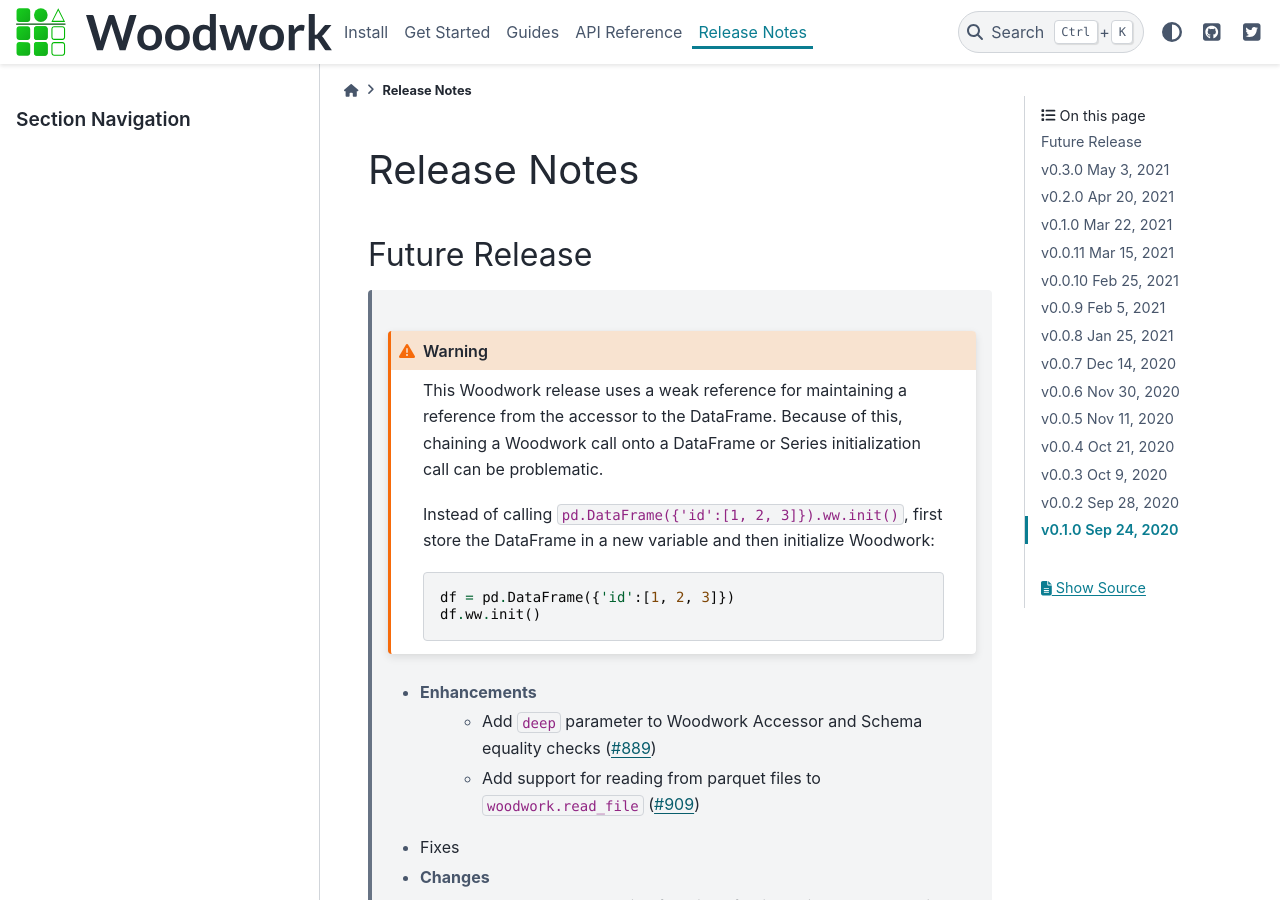
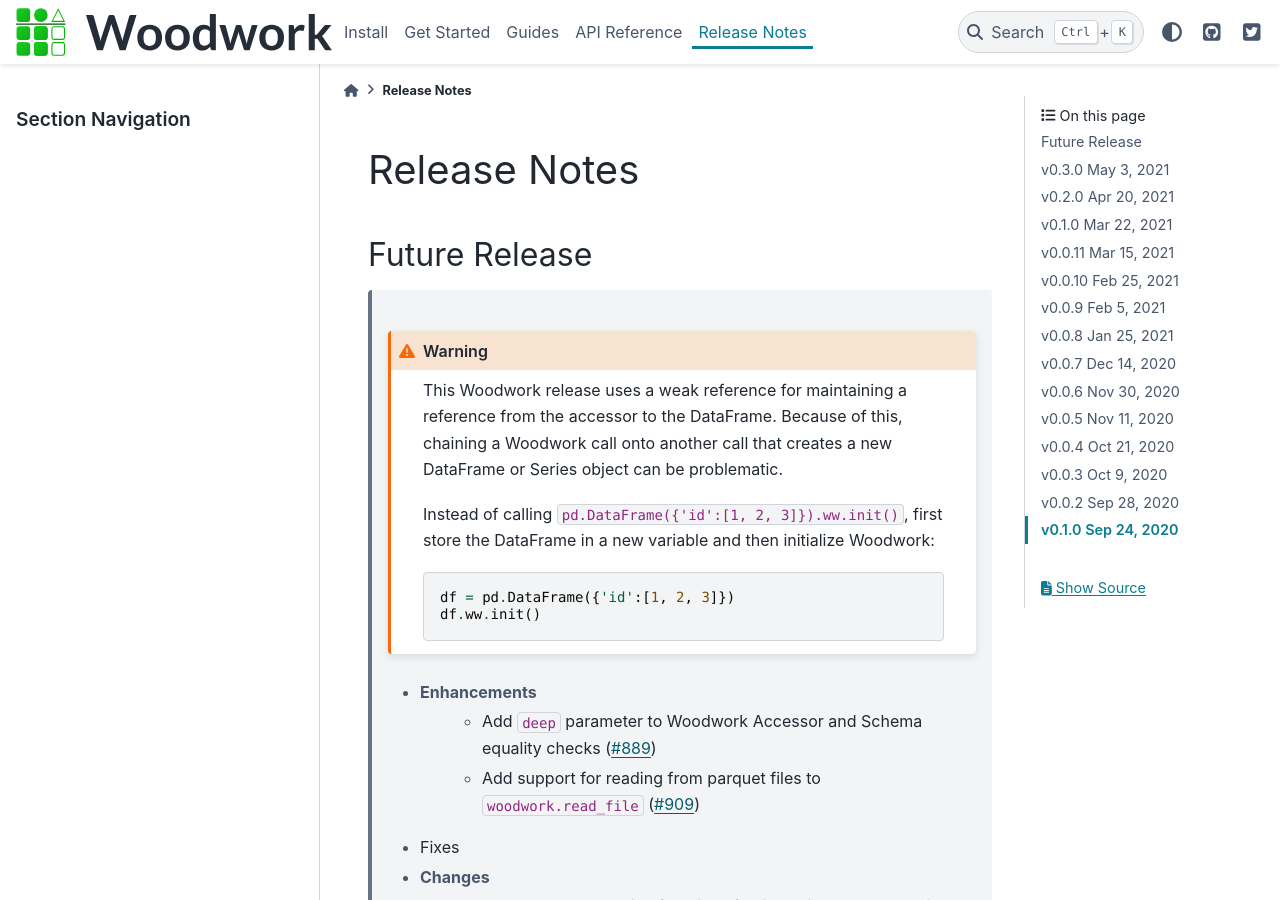
Before and after one commit to alteryx/woodwork, a Sphinx documentation site: the page built from docs/source/release_notes.rst, in a window 1280 px wide and 900 px high. Built offline with Sphinx 7.4.7 and the PyData theme 0.15.4, drawn with Linux system fonts in a browser that asks for light colours; comment, search, counter and statistics services are not loaded.

Commit message:
update docs warning text

```diff
--- a/docs/source/release_notes.rst
+++ b/docs/source/release_notes.rst
@@ -6,8 +6,8 @@
 ==============
     .. warning::
         This Woodwork release uses a weak reference for maintaining a reference from the
-        accessor to the DataFrame. Because of this, chaining a Woodwork call onto a DataFrame
-        or Series initialization call can be problematic.
+        accessor to the DataFrame. Because of this, chaining a Woodwork call onto another
+        call that creates a new DataFrame or Series object can be problematic.
 
         Instead of calling ``pd.DataFrame({'id':[1, 2, 3]}).ww.init()``, first store the DataFrame in a new
         variable and then initialize Woodwork:
```
Also changed, not shown: docs/source/start.ipynb.
